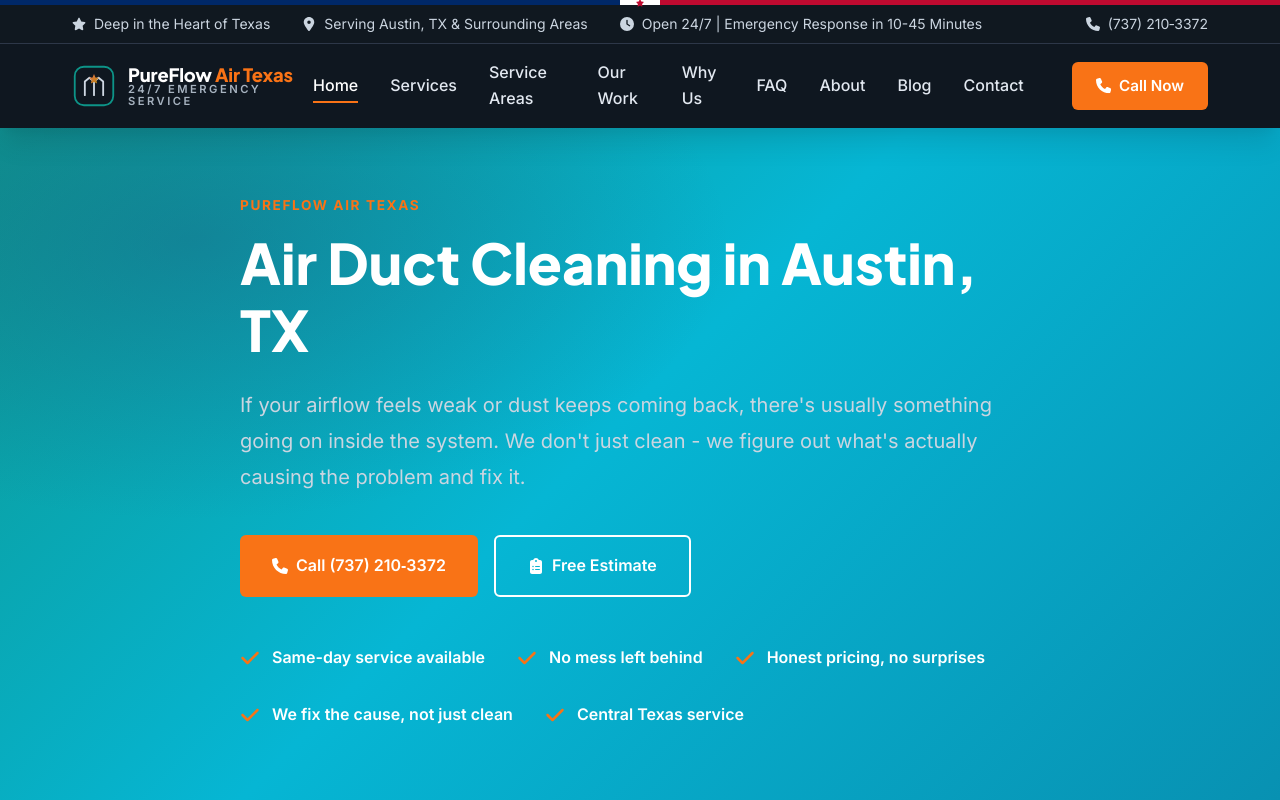
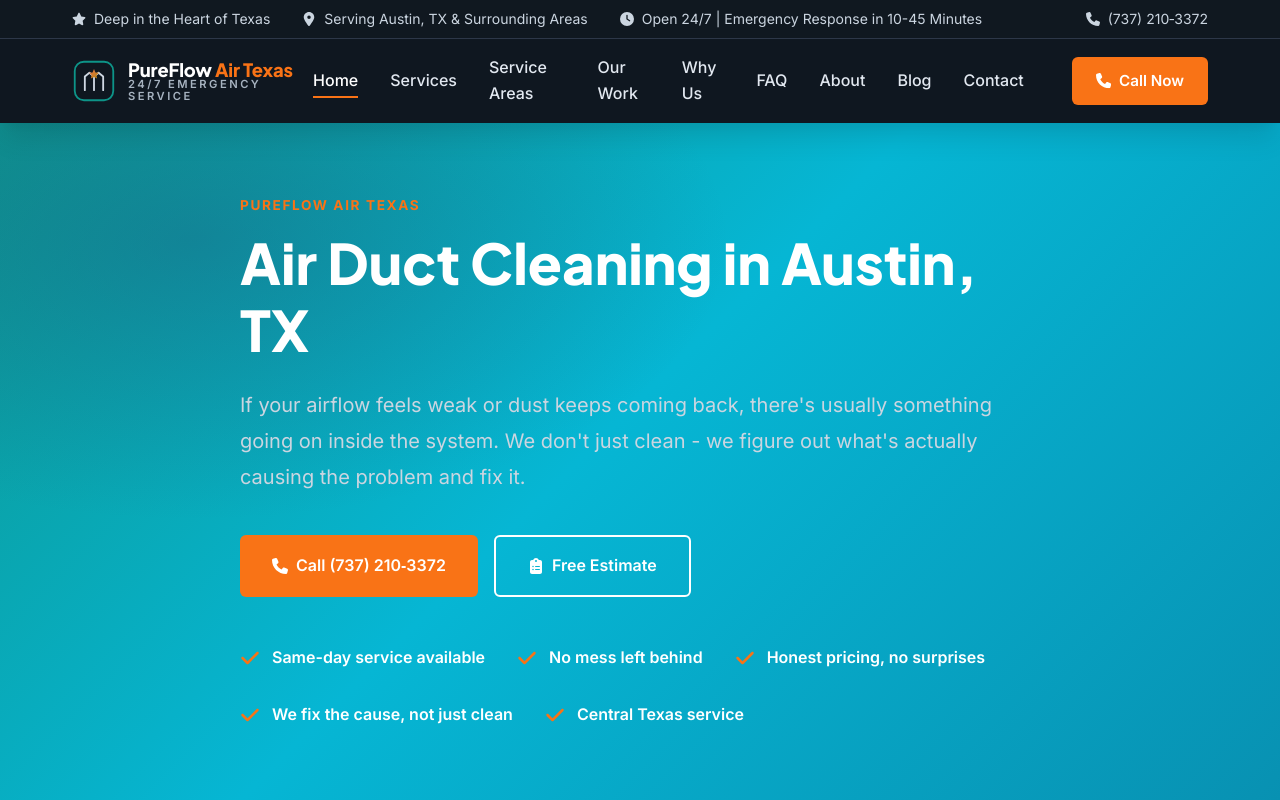
Before and after one commit to ZionAp/pureflowairtexas.com, a website: page index.html in a window 1280 px wide. Shown: the top 800 px of the page. Drawn offline with Linux system fonts and the light colour scheme.

Commit message:
Remove Texas pride ribbon (not appropriate for air duct cleaning brand)

```diff
--- a/index.html
+++ b/index.html
@@ -205,11 +205,6 @@
 
     <!-- Header -->
     <header class="header">
-        <div class="texas-ribbon" aria-hidden="true">
-            <span class="texas-ribbon-blue"></span>
-            <span class="texas-ribbon-star"><svg class="icon" aria-hidden="true"><use href="#icon-star"></use></svg></span>
-            <span class="texas-ribbon-red"></span>
-        </div>
         <div class="top-bar">
             <div class="container">
                 <div class="top-bar-content">
```
